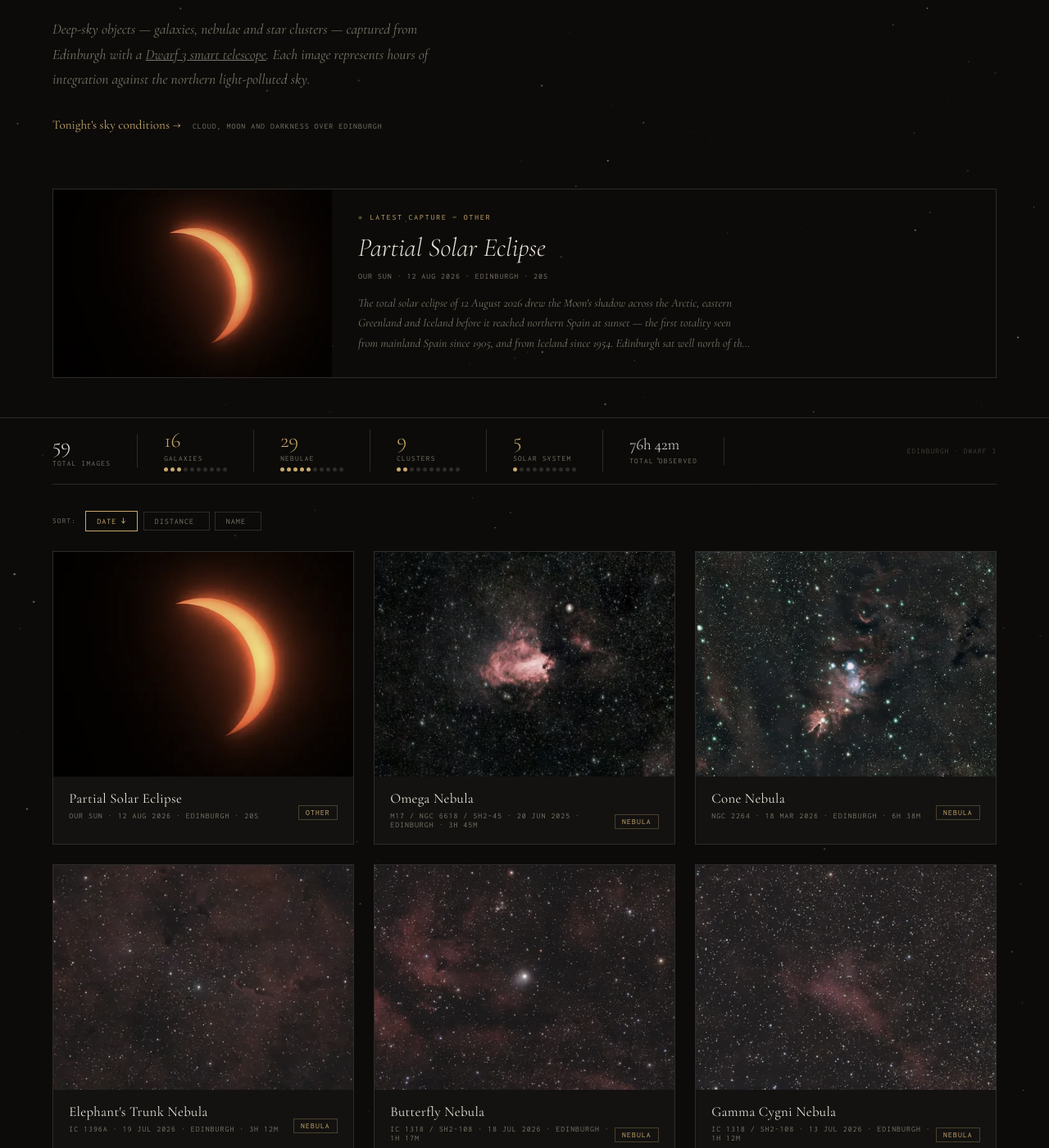
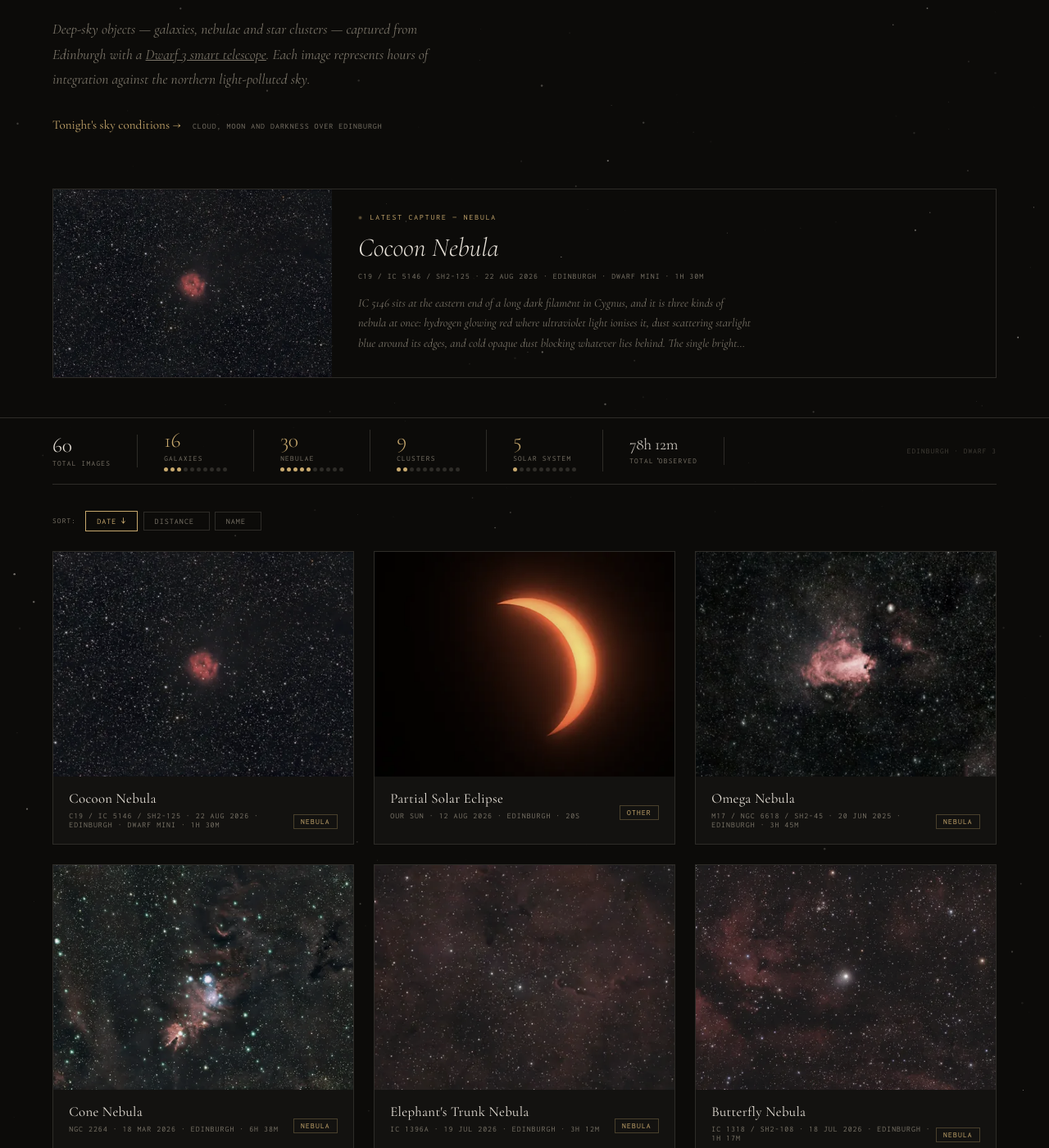
Before and after one commit to CMDRPhaedra/Astrophotography, a Jekyll site: the page index.html, which Jekyll copies as it is, in a window 1280 px wide and 1400 px high, scrolled down 556 px. Shown: the whole window at 82% size. Built offline with Jekyll 4.4.1, drawn with Linux system fonts in a browser that asks for light colours.

Commit message:
Add the Cocoon Nebula (C19) — first light for the Dwarf Mini
1h 30m on IC 5146 captured 22 Aug 2026, the first image here that the
Dwarf 3 didn't take. Adds the gallery entry, per-photo page and a blog
post on the nebula being emission, reflection and dark nebula at once
around BD+46°3474, and on the Barnard 168 filament behind it.

Distance is listed as 3,300 light-years to match the commonly quoted
figure, with the Gaia revision toward 2,600 stated in the text rather
than swapped in silently.

Also builds the per-capture scope attribution the gear page promised.
generate_capture_pages.py recognised the integration time by position,
so a scope name in the meta would have been read as the integration; it
now matches on shape ("3h 45m" / "18m" / "20s") instead, leaving a slot
for the scope between the location and the integration. The scope has to
sit before the integration because generate_badges.py and the gallery's
parseIntegrationMins both read the time off the last part.

The generator, the shared alt-text include and both layouts now carry the
scope through, defaulting to Dwarf 3 where no scope is named — so the 59
existing capture pages regenerate byte-identical.

Badge totals move to 60 images and 78h 12m.

```diff
--- a/_includes/capture-alt.html
+++ b/_includes/capture-alt.html
@@ -28,4 +28,4 @@
 {%- if c.catalogue %} ({{ c.catalogue }}){% endif -%}
 {%- if kind != '' %}, {{ kind }}{% if c.distance %} {{ c.distance }} from Earth{% endif %}
 {%- elsif c.distance %}, {{ c.distance }} from Earth{% endif -%}
-, photographed from {{ c.location | default: 'Edinburgh' }} with a Dwarf 3 smart telescope
+, photographed from {{ c.location | default: 'Edinburgh' }} with a {{ c.scope | default: 'Dwarf 3' }} smart telescope
--- a/_layouts/capture.html
+++ b/_layouts/capture.html
@@ -32,6 +32,7 @@ layout: default
   <div class="capture-meta">
     {% if page.display_date %}<span>{{ page.display_date }}</span>{% endif %}
     {% if page.location %}<span>{{ page.location }}</span>{% endif %}
+    {% if page.scope %}<span>{{ page.scope }}</span>{% endif %}
     {% if page.integration %}<span>{{ page.integration }} integration</span>{% endif %}
     {% if page.distance %}<span>{{ page.distance }}</span>{% endif %}
   </div>
--- a/_layouts/post.html
+++ b/_layouts/post.html
@@ -24,6 +24,7 @@ layout: default
     <span>{{ page.date | date: "%-d %B %Y" }}</span>
     {% if page.target %}<span>{{ page.target }}</span>{% endif %}
     {% if page.distance %}<span>{{ page.distance }}</span>{% endif %}
+    {% if page.scope %}<span>{{ page.scope }}</span>{% endif %}
     {% if page.integration %}<span>{{ page.integration }} integration</span>{% endif %}
   </div>
 </div>
--- a/badges/images-count.json
+++ b/badges/images-count.json
@@ -1,6 +1,6 @@
 {
   "schemaVersion": 1,
   "label": "images",
-  "message": "59",
+  "message": "60",
   "color": "blue"
 }
--- a/badges/integration-time.json
+++ b/badges/integration-time.json
@@ -1,6 +1,6 @@
 {
   "schemaVersion": 1,
   "label": "integration time",
-  "message": "76h 42m",
+  "message": "78h 12m",
   "color": "9c27b0"
 }
--- a/index.html
+++ b/index.html
@@ -30,360 +30,366 @@
   "@type": "ItemList",
   "@id": "https://chryse.co.uk/#gallery-items",
   "name": "Among Stars — every capture",
-  "numberOfItems": 59,
+  "numberOfItems": 60,
   "itemListOrder": "https://schema.org/ItemListOrderDescending",
   "itemListElement": [
     {
       "@type": "ListItem",
       "position": 1,
+      "url": "https://chryse.co.uk/photos/cocoon-nebula/",
+      "name": "Cocoon Nebula"
+    },
+    {
+      "@type": "ListItem",
+      "position": 2,
       "url": "https://chryse.co.uk/photos/partial-solar-eclipse/",
       "name": "Partial Solar Eclipse"
     },
     {
       "@type": "ListItem",
-      "position": 2,
+      "position": 3,
       "url": "https://chryse.co.uk/photos/omega-nebula/",
       "name": "Omega Nebula"
     },
     {
       "@type": "ListItem",
-      "position": 3,
+      "position": 4,
       "url": "https://chryse.co.uk/photos/cone-nebula/",
       "name": "Cone Nebula"
     },
     {
       "@type": "ListItem",
-      "position": 4,
+      "position": 5,
       "url": "https://chryse.co.uk/photos/elephants-trunk-nebula/",
       "name": "Elephant's Trunk Nebula"
     },
     {
       "@type": "ListItem",
-      "position": 5,
+      "position": 6,
       "url": "https://chryse.co.uk/photos/butterfly-nebula/",
       "name": "Butterfly Nebula"
     },
     {
       "@type": "ListItem",
-      "position": 6,
+      "position": 7,
       "url": "https://chryse.co.uk/photos/gamma-cygni-nebula/",
       "name": "Gamma Cygni Nebula"
     },
     {
       "@type": "ListItem",
-      "position": 7,
+      "position": 8,
       "url": "https://chryse.co.uk/photos/bubble-nebula/",
       "name": "Bubble Nebula"
     },
     {
       "@type": "ListItem",
-      "position": 8,
+      "position": 9,
       "url": "https://chryse.co.uk/photos/fish-on-a-platter-nebula/",
       "name": "Fish on a Platter Nebula"
     },
     {
       "@type": "ListItem",
-      "position": 9,
+      "position": 10,
       "url": "https://chryse.co.uk/photos/ring-nebula/",
       "name": "Ring Nebula"
     },
     {
       "@type": "ListItem",
-      "position": 10,
+      "position": 11,
       "url": "https://chryse.co.uk/photos/iris-nebula/",
       "name": "Iris Nebula"
     },
     {
       "@type": "ListItem",
-      "position": 11,
+      "position": 12,
       "url": "https://chryse.co.uk/photos/cocoon-galaxy/",
       "name": "Cocoon Galaxy"
     },
     {
       "@type": "ListItem",
-      "position": 12,
+      "position": 13,
       "url": "https://chryse.co.uk/photos/the-moon/",
       "name": "The Moon"
     },
     {
       "@type": "ListItem",
-      "position": 13,
+      "position": 14,
       "url": "https://chryse.co.uk/photos/leo-triplet/",
       "name": "Leo Triplet"
     },
     {
       "@type": "ListItem",
-      "position": 14,
+      "position": 15,
       "url": "https://chryse.co.uk/photos/whale-galaxy/",
       "name": "Whale Galaxy"
     },
     {
       "@type": "ListItem",
-      "position": 15,
+      "position": 16,
       "url": "https://chryse.co.uk/photos/hercules-cluster/",
       "name": "Hercules Cluster"
     },
     {
       "@type": "ListItem",
-      "position": 16,
+      "position": 17,
       "url": "https://chryse.co.uk/photos/pinwheel-galaxy/",
       "name": "Pinwheel Galaxy"
     },
     {
       "@type": "ListItem",
-      "position": 17,
+      "position": 18,
       "url": "https://chryse.co.uk/photos/splinter-galaxy/",
       "name": "Splinter Galaxy"
     },
     {
       "@type": "ListItem",
-      "position": 18,
+      "position": 19,
       "url": "https://chryse.co.uk/photos/markarians-chain/",
       "name": "Markarian's Chain"
     },
     {
       "@type": "ListItem",
-      "position": 19,
+      "position": 20,
       "url": "https://chryse.co.uk/photos/rose-cluster/",
       "name": "Rose Cluster"
     },
     {
       "@type": "ListItem",
-      "position": 20,
+      "position": 21,
       "url": "https://chryse.co.uk/photos/sol/",
       "name": "Sol"
     },
     {
       "@type": "ListItem",
-      "position": 21,
+      "position": 22,
       "url": "https://chryse.co.uk/photos/crocs-eye-galaxy/",
       "name": "Croc's Eye Galaxy"
     },
     {
       "@type": "ListItem",
-      "position": 22,
+      "position": 23,
       "url": "https://chryse.co.uk/photos/sunflower-galaxy/",
       "name": "Sunflower Galaxy"
     },
     {
       "@type": "ListItem",
-      "position": 23,
+      "position": 24,
       "url": "https://chryse.co.uk/photos/polarissima-cluster/",
       "name": "Polarissima Cluster"
     },
     {
       "@type": "ListItem",
-      "position": 24,
+      "position": 25,
       "url": "https://chryse.co.uk/photos/ursa-minor-dwarf/",
       "name": "Ursa Minor Dwarf"
     },
     {
       "@type": "ListItem",
-      "position": 25,
+      "position": 26,
       "url": "https://chryse.co.uk/photos/vacuum-cleaner-galaxy/",
       "name": "Vacuum Cleaner Galaxy"
     },
     {
       "@type": "ListItem",
-      "position": 26,
+      "position": 27,
       "url": "https://chryse.co.uk/photos/andromeda-galaxy/",
       "name": "Andromeda Galaxy"
     },
     {
       "@type": "ListItem",
-      "position": 27,
+      "position": 28,
       "url": "https://chryse.co.uk/photos/embryo-nebula/",
       "name": "Embryo Nebula"
     },
     {
       "@type": "ListItem",
-      "position": 28,
+      "position": 29,
       "url": "https://chryse.co.uk/photos/triangulum-galaxy/",
       "name": "Triangulum Galaxy"
     },
     {
       "@type": "ListItem",
-      "position": 29,
+      "position": 30,
       "url": "https://chryse.co.uk/photos/whirlpool-galaxy/",
       "name": "Whirlpool Galaxy"
     },
     {
       "@type": "ListItem",
-      "position": 30,
+      "position": 31,
       "url": "https://chryse.co.uk/photos/bodes-galaxy/",
       "name": "Bode's Galaxy"
     },
     {
       "@type": "ListItem",
-      "position": 31,
+      "position": 32,
       "url": "https://chryse.co.uk/photos/cigar-galaxy-bodes-galaxy/",
       "name": "Cigar Galaxy & Bode's Galaxy"
     },
     {
       "@type": "ListItem",
-      "position": 32,
+      "position": 33,
       "url": "https://chryse.co.uk/photos/coddingtons-nebula/",
       "name": "Coddington's Nebula"
     },
     {
       "@type": "ListItem",
-      "position": 33,
+      "position": 34,
       "url": "https://chryse.co.uk/photos/orion-nebula/",
       "name": "Orion Nebula"
     },
     {
       "@type": "ListItem",
-      "position": 34,
+      "position": 35,
       "url": "https://chryse.co.uk/photos/dumbbell-nebula/",
       "name": "Dumbbell Nebula"
     },
     {
       "@type": "ListItem",
-      "position": 35,
+      "position": 36,
       "url": "https://chryse.co.uk/photos/lagoon-nebula/",
       "name": "Lagoon Nebula"
     },
     {
       "@type": "ListItem",
-      "position": 36,
+      "position": 37,
       "url": "https://chryse.co.uk/photos/rosette-nebula/",
       "name": "Rosette Nebula"
     },
     {
       "@type": "ListItem",
-      "position": 37,
+      "position": 38,
       "url": "https://chryse.co.uk/photos/crescent-nebula/",
       "name": "Crescent Nebula"
     },
     {
       "@type": "ListItem",
-      "position": 38,
+      "position": 39,
       "url": "https://chryse.co.uk/photos/the-jellyfish-nebula/",
       "name": "The Jellyfish Nebula"
     },
     {
       "@type": "ListItem",
-      "position": 39,
+      "position": 40,
       "url": "https://chryse.co.uk/photos/the-ghost-of-cassiopeia/",
       "name": "The Ghost of Cassiopeia"
     },
     {
       "@type": "ListItem",
-      "position": 40,
+      "position": 41,
       "url": "https://chryse.co.uk/photos/heart-nebula/",
       "name": "Heart Nebula"
     },
     {
       "@type": "ListItem",
-      "position": 41,
+      "position": 42,
       "url": "https://chryse.co.uk/photos/heart-soul-nebula/",
       "name": "Heart & Soul Nebula"
     },
     {
       "@type": "ListItem",
-      "position": 42,
+      "position": 43,
       "url": "https://chryse.co.uk/photos/the-dark-seahorse-nebula/",
       "name": "The Dark Seahorse Nebula"
     },
     {
       "@type": "ListItem",
-      "position": 43,
+      "position": 44,
       "url": "https://chryse.co.uk/photos/horsehead-nebula/",
       "name": "Horsehead Nebula"
     },
     {
       "@type": "ListItem",
-      "position": 44,
+      "position": 45,
       "url": "https://chryse.co.uk/photos/pacman-nebula/",
       "name": "Pacman Nebula"
     },
     {
       "@type": "ListItem",
-      "position": 45,
+      "position": 46,
       "url": "https://chryse.co.uk/photos/california-nebula/",
       "name": "California Nebula"
     },
     {
       "@type": "ListItem",
-      "position": 46,
+      "position": 47,
       "url": "https://chryse.co.uk/photos/monkey-head-nebula/",
       "name": "Monkey Head Nebula"
     },
     {
       "@type": "ListItem",
-      "position": 47,
+      "position": 48,
       "url": "https://chryse.co.uk/photos/western-veil-nebula/",
       "name": "Western Veil Nebula"
     },
     {
       "@type": "ListItem",
-      "position": 48,
+      "position": 49,
       "url": "https://chryse.co.uk/photos/veil-nebula-complex/",
       "name": "Veil Nebula Complex"
     },
     {
       "@type": "ListItem",
-      "position": 49,
+      "position": 50,
       "url": "https://chryse.co.uk/photos/north-american-nebula/",
       "name": "North American Nebula"
     },
     {
       "@type": "ListItem",
-      "position": 50,
+      "position": 51,
       "url": "https://chryse.co.uk/photos/wizard-nebula/",
       "name": "Wizard Nebula"
     },
     {
       "@type": "ListItem",
-      "position": 51,
+      "position": 52,
       "url": "https://chryse.co.uk/photos/owl-nebula/",
       "name": "Owl Nebula"
     },
     {
       "@type": "ListItem",
-      "position": 52,
+      "position": 53,
       "url": "https://chryse.co.uk/photos/pleiades/",
       "name": "Pleiades"
     },
     {
       "@type": "ListItem",
-      "position": 53,
+      "position": 54,
       "url": "https://chryse.co.uk/photos/spiral-cluster/",
       "name": "Spiral Cluster"
     },
     {
       "@type": "ListItem",
-      "position": 54,
+      "position": 55,
       "url": "https://chryse.co.uk/photos/patrick-starfish-cluster/",
       "name": "Patrick Starfish Cluster"
     },
     {
       "@type": "ListItem",
-      "position": 55,
+      "position": 56,
       "url": "https://chryse.co.uk/photos/broken-heart-cluster/",
       "name": "Broken Heart Cluster"
     },
     {
       "@type": "ListItem",
-      "position": 56,
+      "position": 57,
       "url": "https://chryse.co.uk/photos/carolines-rose-cluster/",
       "name": "Caroline's Rose Cluster"
     },
     {
       "@type": "ListItem",
-      "position": 57,
+      "position": 58,
       "url": "https://chryse.co.uk/photos/h-persei/",
       "name": "h Persei"
     },
     {
       "@type": "ListItem",
-      "position": 58,
+      "position": 59,
       "url": "https://chryse.co.uk/photos/comet-c-2025-r2/",
       "name": "Comet C/2025 R2"
     },
     {
       "@type": "ListItem",
-      "position": 59,
+      "position": 60,
       "url": "https://chryse.co.uk/photos/comet-c-2025-lemmon/",
       "name": "Comet C/2025 Lemmon"
     }
@@ -992,6 +998,7 @@
   <p>Deep-sky images captured from Edinburgh, Scotland with a Dwarf 3 smart telescope.</p>
   <!-- NOSCRIPT-LIST:START — generated by scripts/update_noscript.py from CAPTURES; do not edit by hand -->
   <ul style="list-style:none;padding:0;">
+    <li><h3><a href="/photos/cocoon-nebula/">Cocoon Nebula (C19 / IC 5146 / Sh2-125)</a></h3><p>C19 / IC 5146 / Sh2-125 · 22 Aug 2026 · Edinburgh · Dwarf Mini · 1h 30m</p><p>IC 5146 sits at the eastern end of a long dark filament in Cygnus, and it is three kinds of nebula at once: hydrogen glowing red where ultraviolet light ionises it, dust scattering starlight blue around its edges, and cold opaque dust blocking whatever lies behind.</p></li>
     <li><h3><a href="/photos/partial-solar-eclipse/">Partial Solar Eclipse (Our Sun)</a></h3><p>Our Sun · 12 Aug 2026 · Edinburgh · 20s</p><p>The total solar eclipse of 12 August 2026 drew the Moon's shadow across the Arctic, eastern Greenland and Iceland before it reached northern Spain at sunset — the first totality seen from mainland Spain since 1905, and from Iceland since 1954.</p></li>
     <li><h3><a href="/photos/omega-nebula/">Omega Nebula (M17 / NGC 6618 / Sh2-45)</a></h3><p>M17 / NGC 6618 / Sh2-45 · 20 Jun 2025 · Edinburgh · 3h 45m</p><p>M17 in Sagittarius is one of the youngest and most massive star-forming regions in the Milky Way, sitting almost directly along the line of sight to the Galactic centre.</p></li>
     <li><h3><a href="/photos/cone-nebula/">Cone Nebula (NGC 2264)</a></h3><p>NGC 2264 · 18 Mar 2026 · Edinburgh · 6h 38m</p><p>NGC 2264 is a single catalogue entry covering two objects that are usually photographed together: the Christmas Tree Cluster, a loose group of hot young stars in Monoceros, and the Cone Nebula, the dark pillar of dust at its southern edge.</p></li>
@@ -1112,6 +1119,15 @@ const CAPTURES = [
 
   // ── Recent ───────────────────────────────────────────────────
   {
+    img:   'images/c19_cocoon_nebula.webp',
+    tag:   'nebula',
+    title: 'Cocoon Nebula',
+    meta:  'C19 / IC 5146 / Sh2-125 · 22 Aug 2026 · Edinburgh · Dwarf Mini · 1h 30m',
+    skyTarget: 'IC 5146',
+    depth: [{ name: 'Cocoon Nebula (IC 5146)', type: 'nebula', ly: 3300, l: 94.4, b: -5.5 }],
+    desc:  "IC 5146 sits at the eastern end of a long dark filament in Cygnus, and it is three kinds of nebula at once: hydrogen glowing red where ultraviolet light ionises it, dust scattering starlight blue around its edges, and cold opaque dust blocking whatever lies behind. The single bright star at its centre, BD+46°3474, is a young B-type star that both lit the cavity and hollowed it out — the cocoon is a bubble blown into the end of the cloud by the star it made. Trailing west is Barnard 168, the same structure where nothing is illuminating it; the star count thins sharply along that lane, and it is dust doing the thinning rather than an absence of stars. The embedded cluster Collinder 470 is barely a million years old, and far-infrared mapping of the filament by Herschel made this one of the standard case studies for star formation proceeding along threads of cold gas rather than in isolated clumps. The distance has moved with better data: the long-quoted figure is around 3,300 light-years, while Gaia parallaxes of the cluster members put it nearer 2,600.",
+  },
+  {
     img:   'images/96_percent_eclipse.webp',
     tag:   'other',
     title: 'Partial Solar Eclipse',
```
Also changed, not shown: _captures/cocoon-nebula.md (added, +20 -0 lines), _posts/2026-08-22-cocoon-nebula.md (added, +20 -0 lines), scripts/generate_capture_pages.py (+18 -7 lines), images/c19_cocoon_nebula.webp (added), images/thumbs/c19_cocoon_nebula.webp (added).
